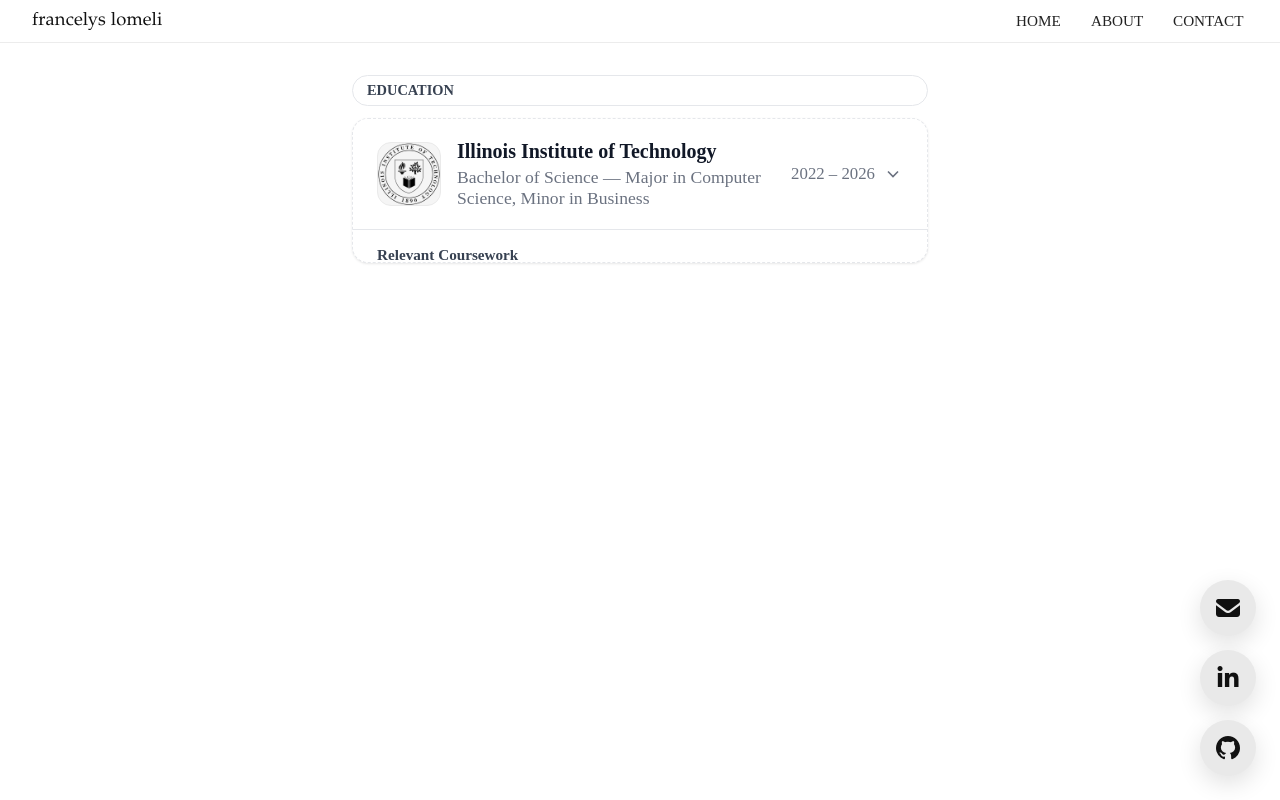
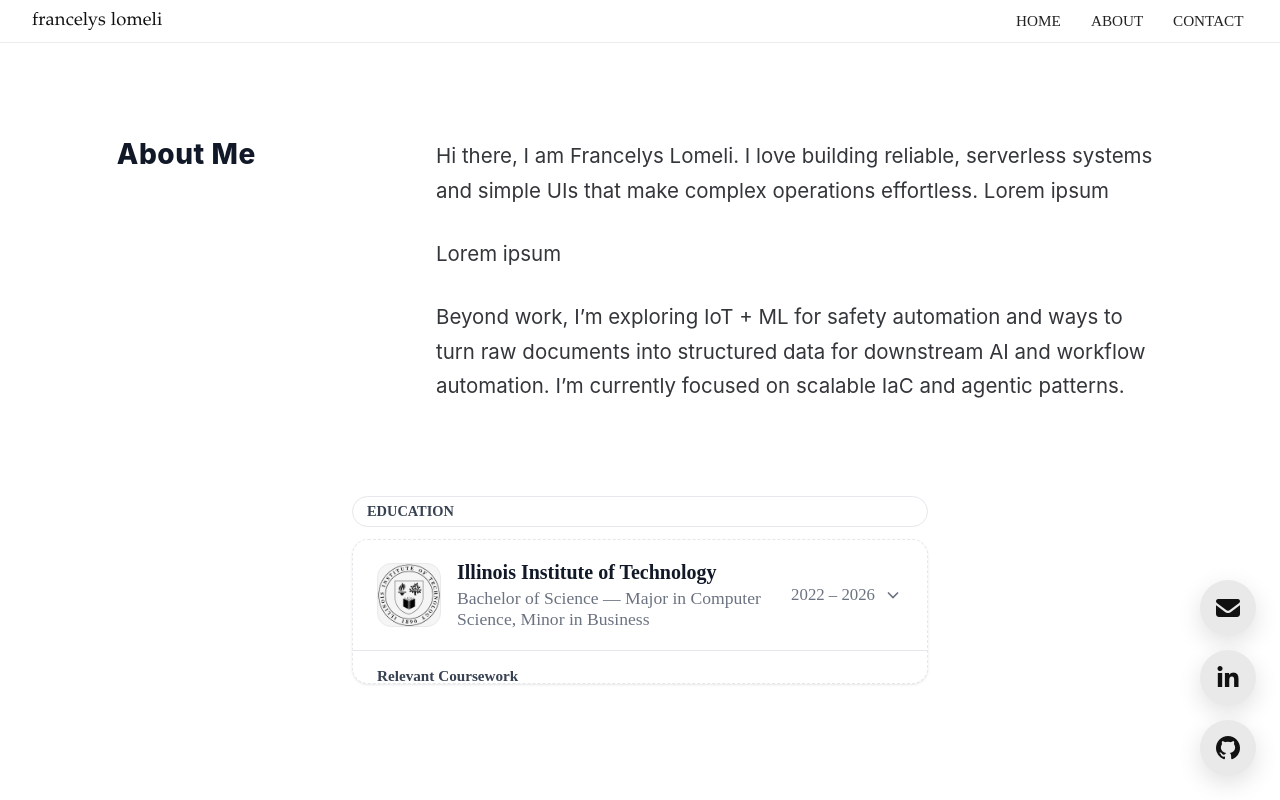
Before and after one commit to francelysl/Personal-Website, a React (Create React App) app: page / in a window 1280 px wide. Built offline with nearby package versions, Linux system fonts and the light colour scheme.

Commit message:
Adding About me section

```diff
--- /dev/null
+++ b/src/components/AboutMe.jsx
@@ -0,0 +1,32 @@
+import React from "react";
+import "../styles/AboutMe.css";
+
+export default function AboutMe() {
+  return (
+    <section className="about-wrap" id="about">
+      <div className="about-grid">
+        {/* Left label */}
+        <h2 className="about-label">About Me</h2>
+
+        {/* Right content */}
+        <div className="about-content">
+          <p>
+            Hi there, I am Francelys Lomeli.
+            I love building reliable, serverless systems and simple UIs that make
+            complex operations effortless.   Lorem ipsum
+          </p>
+
+          <p>
+          Lorem ipsum
+          </p>
+
+          <p>
+            Beyond work, I’m exploring IoT + ML for safety automation and ways to
+            turn raw documents into structured data for downstream AI and
+            workflow automation. I’m currently focused on scalable IaC and agentic patterns.
+         </p>
+        </div>
+      </div>
+    </section>
+  );
+}
--- a/src/pages/Home.jsx
+++ b/src/pages/Home.jsx
@@ -1,11 +1,15 @@
 import React from "react";
+import AboutMe from "../components/AboutMe";
 import SocialIcons from "../components/SocialIcons";
 import EducationItem from "../components/EducationItem";
+
 import "../styles/EducationItem.css";
+
 
 export default function Home() {
   return (
     <section id="home"style={{ padding: "32px 0" }}>
+      <AboutMe/>
       <SocialIcons />
       <EducationItem />
     </section>
--- /dev/null
+++ b/src/styles/AboutMe.css
@@ -0,0 +1,70 @@
+:root {
+    --text-900: #0b0b0b;
+    --text-700: #33363a;
+    --maxw: 1200px;
+    --gutterX: clamp(24px, 6vw, 80px);
+  }
+
+  @font-face {
+    font-family: "InterVarLocal";
+    src: local("Inter"), local("Inter Regular");
+    font-weight: 100 900;
+    font-style: normal;
+    font-display: swap;
+  }
+
+  .about-wrap {
+    display: block;
+    margin: 0 auto;
+    max-width: var(--maxw);
+    padding: clamp(28px, 6vw, 64px) var(--gutterX);
+    background: #fff;
+  }
+
+  .about-grid {
+    display: grid;
+    grid-template-columns: 1fr 3fr; /* left label / right text */
+    align-items: start;
+    gap: clamp(16px, 6vw, 120px);
+  }
+
+
+  .about-label {
+    margin: 0;
+    color: var(--text-900);
+    font-weight: 800;
+    letter-spacing: .02em;
+    line-height: 1.1;
+
+    font-family: -apple-system, "SF Pro Display", "SF Pro Text",
+      system-ui, "Segoe UI", Roboto, "InterVarLocal", Inter, Arial, sans-serif;
+    font-size: clamp(18px, 2.2vw, 28px);
+  }
+
+
+  .about-content {
+    max-width: 64ch;
+    color: var(--text-700);
+    font-family: -apple-system, "SF Pro Text", "SF Pro Display",
+      system-ui, "Segoe UI", Roboto, "InterVarLocal", Inter, Arial, sans-serif;
+    font-size: clamp(16px, 1.6vw, 22px);
+    line-height: 1.7;
+  }
+
+  .about-content p {
+    margin: 0 0 clamp(14px, 3.2vw, 28px);
+  }
+
+
+  @media (max-width: 820px) {
+    .about-grid {
+      grid-template-columns: 1fr;
+      gap: 20px;
+    }
+    .about-label {
+      font-size: clamp(18px, 5vw, 26px);
+    }
+    .about-content {
+      font-size: clamp(16px, 4.2vw, 20px);
+    }
+  }
--- a/src/styles/EducationItem.css
+++ b/src/styles/EducationItem.css
@@ -177,6 +177,7 @@
   display: grid;
   gap: 12px;
 }
+
 .edu-card {
   background: #fff;
   border: 1.5px dashed #e5e7eb;
```
